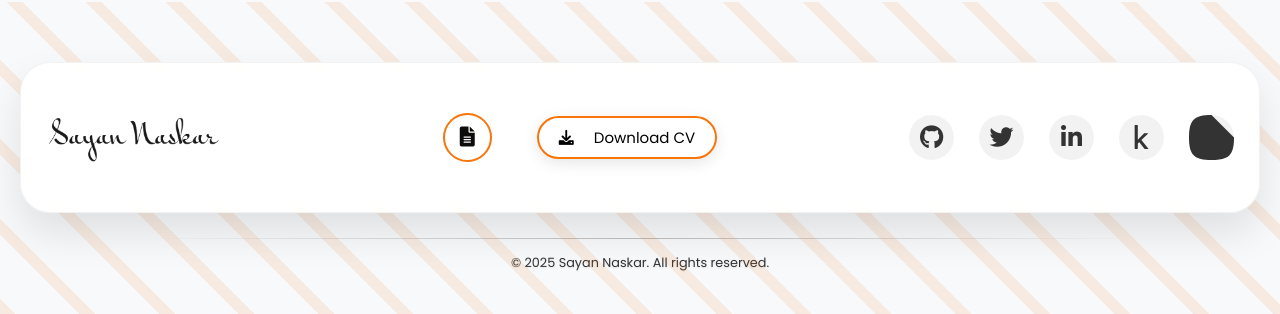
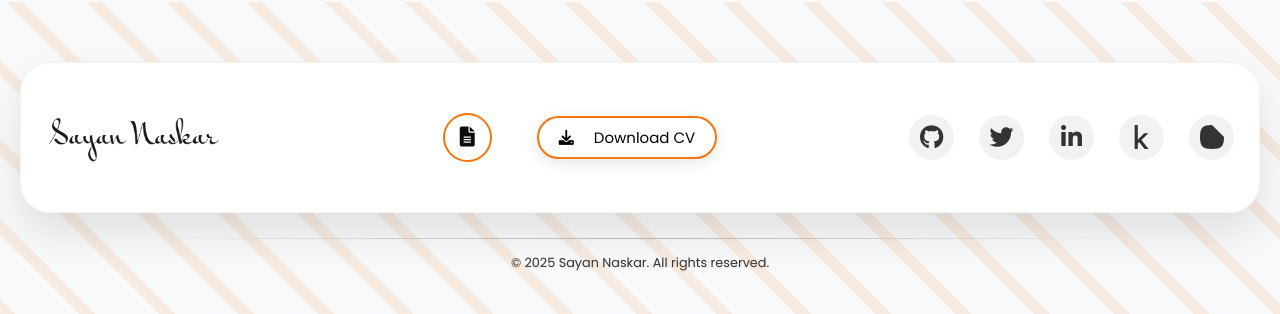
Before and after one commit to Naskar-Sayan/portfolio, a Flask app: page / in a window 1280 px wide. Shown: the part 3686-4000 px from the top of the page. Run offline with Flask 3, Linux system fonts and the light colour scheme; parts of the project's set-up code (start-up, migrations or seed data) failed here and were passed over.

Commit message:
Update base.css for peerlist icon

```diff
--- a/static/css/base.css
+++ b/static/css/base.css
@@ -424,6 +424,17 @@ header {
     position: relative;
     z-index: 2;
 }
+
+.peerlist-icon {
+    position: relative;
+    width: 1.5rem;    /* same as FontAwesome icon size */
+    height: 1.5rem;
+    z-index: 2;
+    display: block;
+    color: var(--footer-icon-color); /* matches existing icon color */
+    transition: all 0.4s cubic-bezier(0.4, 0, 0.2, 1);
+}
+
 
 /* Footer Bottom */
 .footer-bottom {
```
